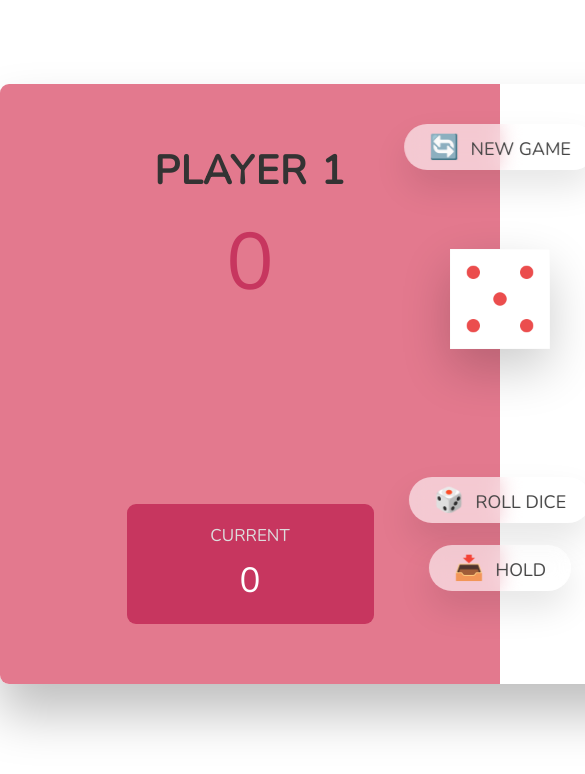
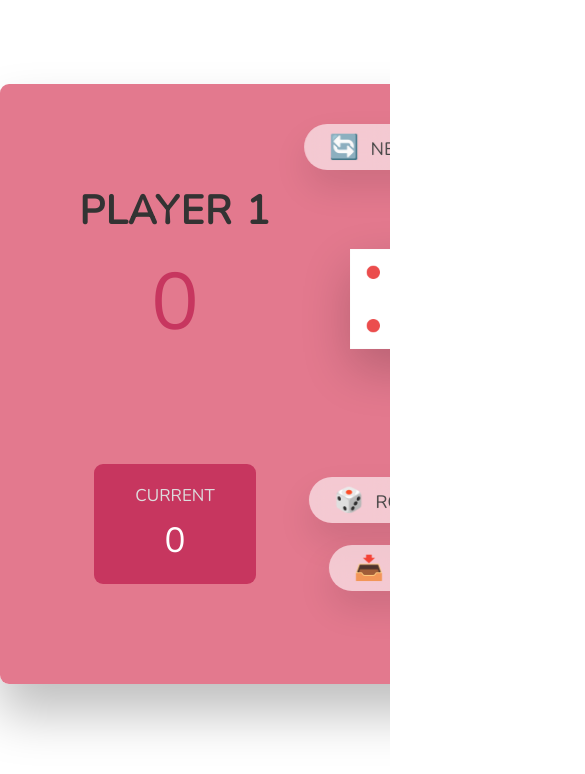
Before and after one commit to JayFranks99/pig-game, a plain HTML site: page index.html in a window 390 px wide. Shown: the top 774 px of the page, 585 px wide, since content can reach past the window. Drawn offline with nearby package versions, Linux system fonts and the light colour scheme.

Commit message:
Mobile tweaks

```diff
--- a/style.css
+++ b/style.css
@@ -54,6 +54,7 @@ main {
   word-spacing: 2px;
   font-weight: 300;
   margin-bottom: 1rem;
+  text-align: center;
 }
 
 .score {
@@ -166,7 +167,12 @@ main {
   color: #c7365f;
 }
 
-@media (max-width: 600px) {
+@media (max-width: 700px) {
+  body,
+  html {
+    overflow-y: hidden;
+  }
+
   body {
     height: 100vh;
     display: block;
@@ -176,13 +182,26 @@ main {
 
   main {
     top: 10vh;
+    width: 80rem;
   }
 
   .player {
-    padding: 6rem;
+    padding: 10rem;
   }
 
   .player--active {
     background-color: #e3798e;
   }
+
+  .name {
+    text-align: center;
+  }
+
+  .player--1 {
+    padding: 10rem 10rem 10rem 5rem;
+  }
+
+  .player--2 {
+    padding: 10em 5rem 10rem 10rem;
+  }
 }
```
